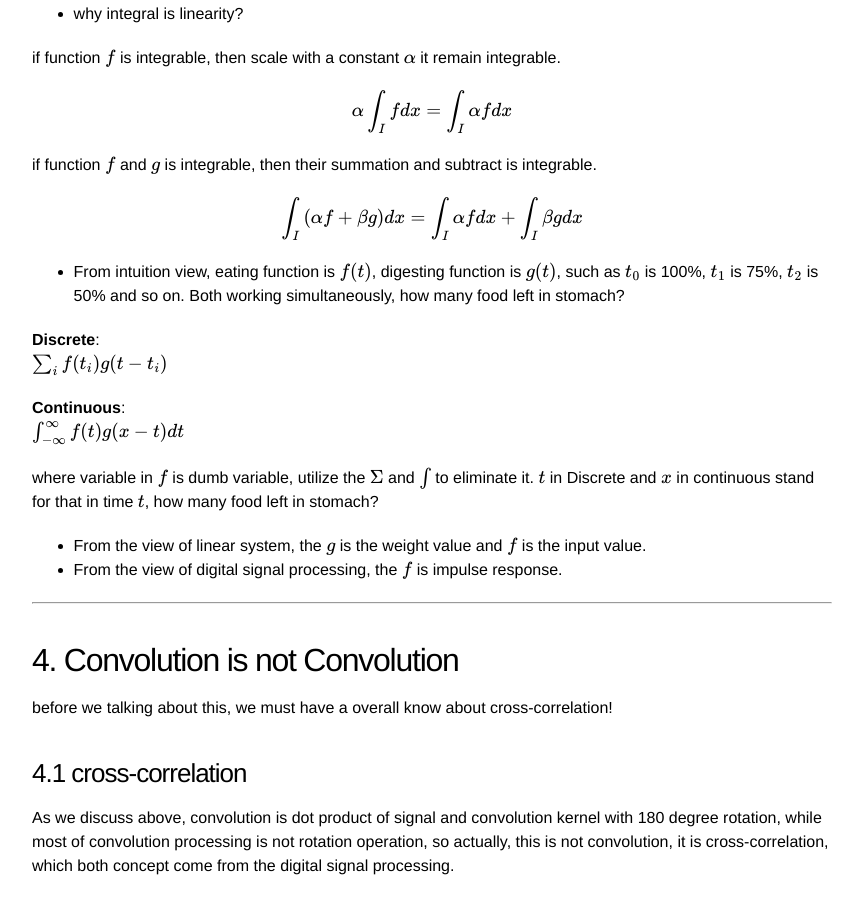
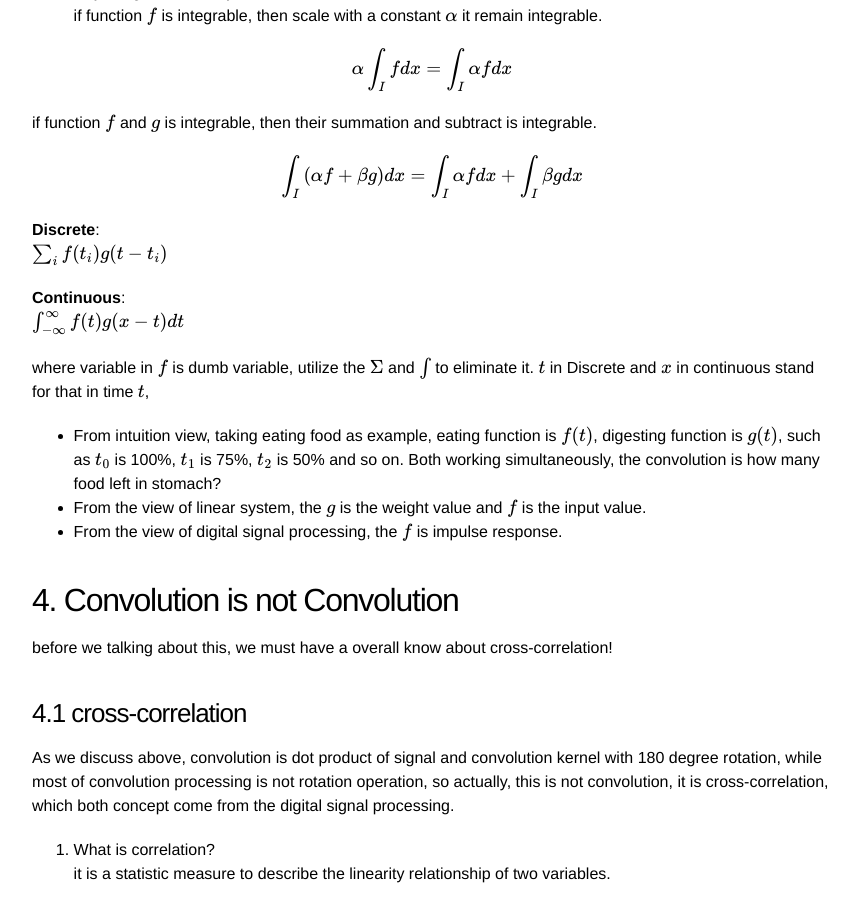
Before and after one commit to hzckid/hzckid.github.io, a Jekyll site: the page built from _posts/2019-10-10-conv.markdown, in a window 1280 px wide and 900 px high, scrolled down 2458 px. Shown: the whole window, without its empty margins (208-1071 px from the left). Built offline with Jekyll 4.4.1, drawn with Linux system fonts in a browser that asks for light colours; formulas are drawn with MathJax 3; part of the change alters nothing that is shown.

Commit message:
modified

```diff
--- a/_posts/2019-10-10-conv.markdown
+++ b/_posts/2019-10-10-conv.markdown
@@ -6,6 +6,7 @@ excerpt: "what the convolution between vision field and digital signal processin
 date:   2019-10-10 20:57:26
 mathjax: true
 ---
+
 ## 1. What is convolution?
 The convolution of $f$ and $g$ is written $f*g$, using an asterisk. It is defined as the integral of the product of the two function after one is reversed and shifted. [1]
 
@@ -18,8 +19,6 @@ where convolution satisfy the commutativity:
 $$
 (f*g)(t)\triangleq \int_{-\infty}^{+\infty}f(t-\tau)g(\tau)d \tau
 $$
-
-
 
 
 ## 2. Convolution in Computer Vision
@@ -91,13 +90,11 @@ this is how the convolution kernel $g$ moving over image $f$. However $g$ is rot
 
 
 
-------------------------------------------------------------------------
 
 ## 3. Convolution in Digital Signal Processing
 Convolution is origin from DSP, for linearity system, convolution operation can convolute two signal into one. It can shift one signal to another signal that having difference frequency, also, it called signal modulation. In essence, the convolution is a weight sum process. Convolution is summation, summation is integral, integral is linearity.
 * why integral is linearity?
-
-if function $f$ is integrable, then scale with a constant $\alpha$ it remain integrable.
+	if function $f$ is integrable, then scale with a constant $\alpha$ it remain integrable.
 
 $$
 \alpha\int_{I}{f}{dx} = \int_{I}{\alpha{f}{dx}}
@@ -109,7 +106,6 @@ $$
 \int_{I}{({\alpha}f+{\beta}g})dx = \int_{I}{\alpha{f}dx}+\int_{I}{\beta{g}dx}
 $$
 
-* From intuition view, eating function is $f(t)$, digesting function is $g(t)$, such as $t_0$ is 100%, $t_1$ is 75%, $t_2$ is 50% and so on. Both working simultaneously, how many food left in stomach?
 
 **Discrete**:
 $$
@@ -121,13 +117,14 @@ $$
 \int_{-\infty}^{\infty}{f(t)g(x-t)}dt
 $$
 
-where variable in $f$ is dumb variable, utilize the $\Sigma$ and $\int$ to eliminate it. $t$ in Discrete and $x$ in continuous stand for that in time $t$, how many food left in stomach?
+where variable in $f$ is dumb variable, utilize the $\Sigma$ and $\int$ to eliminate it. $t$ in Discrete and $x$ in continuous stand for that in time $t$,
+
+* From intuition view, taking eating food as example, eating function is $f(t)$, digesting function is $g(t)$, such as $t_0$ is 100%, $t_1$ is 75%, $t_2$ is 50% and so on. Both working simultaneously, the convolution is how many food left in stomach?
 
 * From the view of linear system, the $g$ is the weight value and $f$ is the input value.
 
 * From the view of digital signal processing, the $f$ is impulse response.
 
-------------------------------------------------------------------------
 
 ## 4. Convolution is not Convolution
 
```
